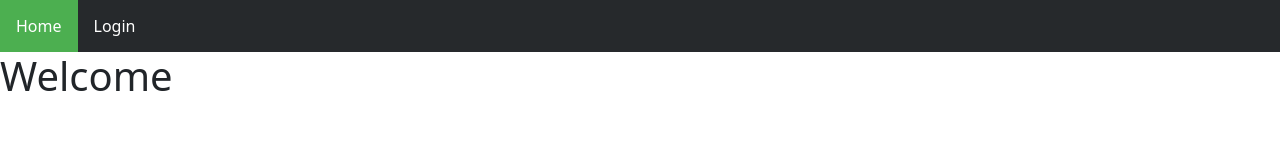
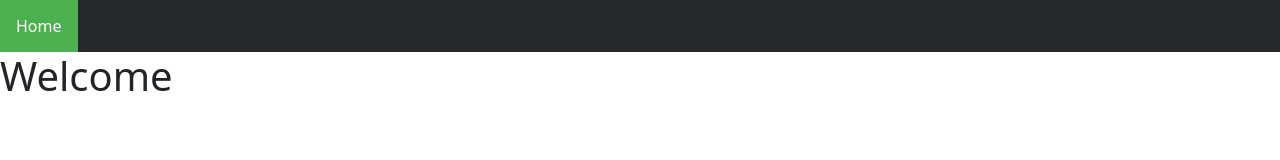
Before and after one commit to FrederikBA/DataScienceMP4, a React (Create React App) app in the folder client/: page / in a window 1280 px wide. Shown: the top 160 px of the page. Built offline with nearby package versions, Linux system fonts and the light colour scheme.

Commit message:
remove login flow from client

```diff
--- a/client/src/App.js
+++ b/client/src/App.js
@@ -1,27 +1,16 @@
 import './App.css';
-import { useState } from 'react';
 import { Routes, Route } from 'react-router-dom'
 import Header from './components/Header';
 import Home from './components/Home';
-import Login from './components/Login';
-import LandingPage from './components/LandingPage';
-import User from './components/User';
-import Admin from './components/Admin';
 import NoMatch from './components/NoMatch';
 
 function App() {
-  const [isLoggedIn, setIsLoggedIn] = useState(false);
-  const [currentRoles, setCurrentRoles] = useState([]);
 
   return (
     <div>
-      <Header isLoggedIn={isLoggedIn} currentRoles={currentRoles} setCurrentRoles={setCurrentRoles} onLogout={() => { localStorage.clear(); setIsLoggedIn(false) }} />
+      <Header />
       <Routes>
         <Route path='/' element={<Home />} />
-        <Route path='/login' element={<Login onLogin={() => setIsLoggedIn(true)} />} />
-        <Route path='landing-page' element={<LandingPage currentRoles={currentRoles} setCurrentRoles={setCurrentRoles} />} />
-        <Route path='user' element={<User currentRoles={currentRoles} />} />
-        <Route path='admin' element={<Admin currentRoles={currentRoles} />} />
         <Route path='*' element={<NoMatch />} />
       </Routes>
     </div >
--- a/client/src/components/Admin.js
+++ /dev/null
@@ -1,14 +0,0 @@
-import authUtils from "../utils/authUtils"
-
-const Admin = ({ currentRoles }) => {
-  const username = localStorage.getItem('user')
-
-
-  return (
-    <div>
-      {authUtils.handleAccess('admin', currentRoles) ? < h1 > Welcome {username}, this is the admin page. Only users with the role: 'admin' may access this.</h1> : (<h1>You do not have the correct role to view this page</h1>)}
-    </div >
-  )
-}
-
-export default Admin
--- a/client/src/components/Header.js
+++ b/client/src/components/Header.js
@@ -1,25 +1,11 @@
-import authUtils from "../utils/authUtils";
 import { NavLink, useNavigate } from "react-router-dom";
 
-const Header = ({ isLoggedIn, currentRoles, setCurrentRoles, onLogout }) => {
-    const navigate = useNavigate();
-
-    const onClick = () => {
-        onLogout()
-        setCurrentRoles([])
-        navigate('/')
-    }
+const Header = () => {
 
     return (
         <div>
             <ul className='header'>
                 <li><NavLink activeclassname='active' to='/'>Home</NavLink></li>
-
-                {authUtils.handleAccess('user', currentRoles) && <li><NavLink activeclassname='active' to='/user'>User</NavLink></li>}
-                {authUtils.handleAccess('admin', currentRoles) && <li> <NavLink activeclassname='active' to='/admin'>Admin</NavLink></li>}
-
-                {!isLoggedIn && <li><NavLink activeclassname='active' to='/login'>Login</NavLink></li>}
-                {isLoggedIn && <button onClick={onClick} className='logout'>Logout</button>}
             </ul>
         </div >
     )
--- a/client/src/components/LandingPage.js
+++ /dev/null
@@ -1,24 +0,0 @@
-import { useEffect } from "react"
-import apiUtils from "../utils/apiUtils"
-import axios from "axios";
-
-const LandingPage = ({ currentRoles, setCurrentRoles }) => {
-  const username = localStorage.getItem('user')
-  const URL = apiUtils.getUrl()
-
-  useEffect(() => {
-    const getRole = async () => {
-      const response = await axios.get(URL + '/user/role/' + localStorage.getItem('user'))
-      setCurrentRoles(response.data.roles)
-    }
-    getRole()
-  }, [setCurrentRoles, URL]);
-
-  return (
-    <div>
-      <h1>Welcome {username}, your role is: {currentRoles.map((r) => r.roleName)} </h1>
-    </div >
-  )
-}
-
-export default LandingPage
--- a/client/src/components/Login.js
+++ /dev/null
@@ -1,49 +0,0 @@
-import { useState } from 'react';
-import { useNavigate } from 'react-router-dom';
-import apiUtils from "../utils/apiUtils"
-import axios from 'axios';
-
-
-const Login = ({ onLogin }) => {
-    const [loginCredentials, setLoginCredentials] = useState({ username: "", password: "" });
-    const [loginError, setLoginError] = useState("");
-
-    const navigate = useNavigate();
-
-    const URL = apiUtils.getUrl()
-
-    const login = async (evt) => {
-        evt.preventDefault()
-        try {
-            const res = await axios.post(URL + '/login', {
-                username: loginCredentials.username,
-                password: loginCredentials.password
-            })
-            localStorage.setItem('jwtToken', res.data.token)
-            localStorage.setItem('user', loginCredentials.username)
-            navigate('/landing-page')
-            onLogin()
-        } catch (error) {
-            setLoginError(error.response.data.message)
-        }
-    }
-
-    const onChange = (evt) => {
-        setLoginCredentials({ ...loginCredentials, [evt.target.id]: evt.target.value })
-    }
-
-    return (
-        <div>
-            <h1>Login</h1>
-            <p className="errorMessage">{loginError}</p>
-            <form onChange={onChange} >
-                <input placeholder="User Name" id="username" />
-                <input type="password" placeholder="Password" id="password" />
-                <button onClick={login}>Login</button>
-            </form>
-        </div >
-    )
-}
-
-
-export default Login
--- a/client/src/components/User.js
+++ /dev/null
@@ -1,14 +0,0 @@
-import authUtils from "../utils/authUtils"
-
-const User = ({ currentRoles }) => {
-  const username = localStorage.getItem('user')
-
-
-  return (
-    <div>
-      {authUtils.handleAccess('user', currentRoles) ? < h1 > Welcome {username}, this is the user page. Only users with the role: 'user' may access this.</h1> : (<h1>You do not have the correct role to view this page</h1>)}
-    </div>
-  )
-}
-
-export default User
--- a/client/src/index.css
+++ b/client/src/index.css
@@ -37,19 +37,6 @@ ul.header li a:hover:not(.active) {
   background-color: #4CAF50;
 }
 
-.logout {
-  float: right;
-  border: none;
-  background: none;
-  cursor: pointer;
-  padding: 14px 16px;
-  color: white;
-}
-
-.logout:hover {
-  background-color: #111;
-}
-
 .errorMessage {
   color: red;
   font-weight: bold;
--- a/client/src/utils/authUtils.js
+++ /dev/null
@@ -1,16 +0,0 @@
-const authUtils = () => {
-
-  const handleAccess = (neededRole, arr) => {
-    const roles = arr
-    const stringRoles = roles.map((role => {
-      return role['roleName']
-    }))
-    return stringRoles.includes(neededRole);
-  }
-
-  return {
-    handleAccess,
-  }
-}
-
-export default authUtils();
```
